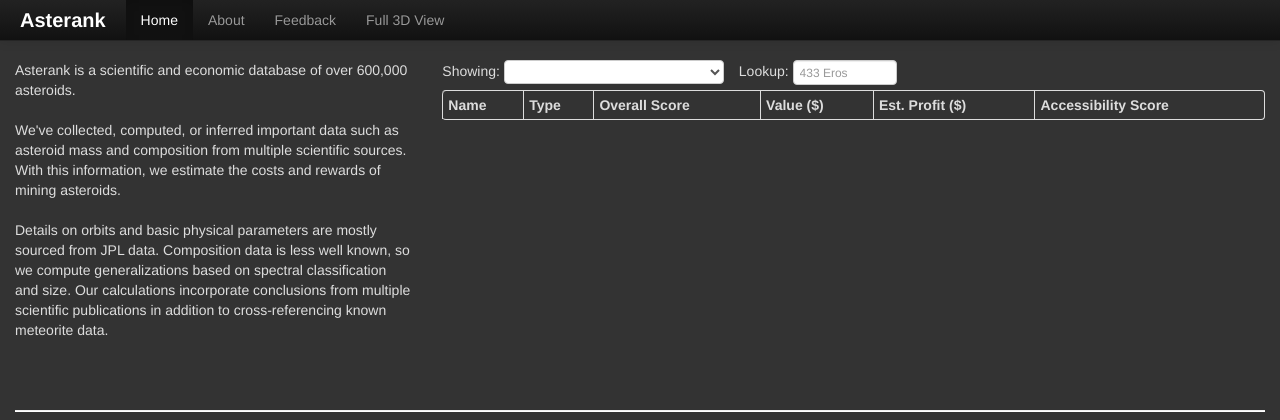
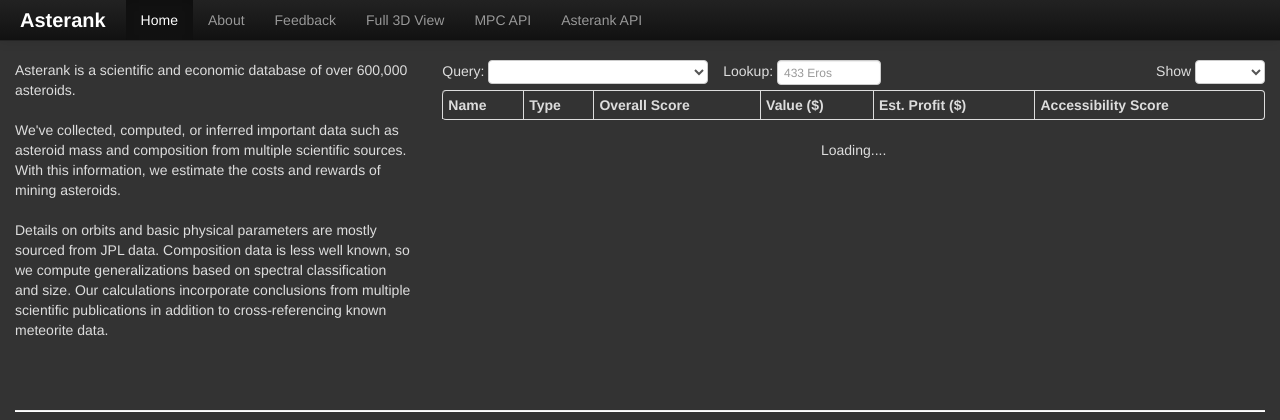
Before and after one commit to typpo/asterank, a Flask app: page / in a window 1280 px wide. Shown: the top 420 px of the page. Run offline with Flask 2, Linux system fonts and the light colour scheme; lists and menus that the app fills with data are empty; some libraries are stand-ins or nearby versions.

Commit message:
add loader etc

```diff
--- a/v2/web/static/css/main.css
+++ b/v2/web/static/css/main.css
@@ -9,3 +9,7 @@
   height: 300px;
   overflow-y: scroll;
 }
+
+#results-table-loader {
+  text-align: center;
+}
--- /dev/null
+++ b/v2/web/static/js/cache.js
@@ -0,0 +1,11 @@
+function SimpleCache(hash_fn) {
+  var me = this;
+  var cache = {};
+  me.Get = function(key) {
+    var result = cache[hash_fn(key)];
+    return result ? result : false;
+  }
+  me.Set = function(key, val) {
+    cache[hash_fn(key)] = val;
+  }
+}
--- a/v2/web/static/js/controllers.js
+++ b/v2/web/static/js/controllers.js
@@ -1,6 +1,6 @@
 function AsteroidTableCtrl($scope, $http) {
+  // Config
   $scope.rankings = [];
-  $scope.limit = 100;
   $scope.sort_orders = [
     {
       text: 'most cost effective',
@@ -19,15 +19,43 @@
       search_value: 'upcoming'
     }
   ];
-  $scope.sort_by = $scope.sort_orders[0];
+  $scope.limit_options = [100, 300, 500, 1000, 4000];
+
+  // Functions
+
+  $scope.Init = function() {
+    // Initialization
+    $scope.limit = $scope.limit_options[0];
+    $scope.sort_by = $scope.sort_orders[0];
+
+    $scope.UpdateRankings();
+  }
+
+  var rankings_cache = new SimpleCache(function(item) {
+    return item.sort_by + '|' + item.limit;
+  });
 
   $scope.UpdateRankings = function() {
-    $http.get('/api/rankings?sort_by='
-        + $scope.sort_by.search_value
-        + '&limit=' + $scope.limit)
-      .success(function(data) {
-      $scope.rankings = data;
-    });
+    var params = {
+      sort_by: $scope.sort_by.search_value,
+      limit: $scope.limit
+    };
+    var cache_result = rankings_cache.Get(params);
+    if (cache_result) {
+      $scope.rankings = cache_result;
+    }
+    else {
+      $('#results-table-loader').show();
+      $scope.rankings = [];
+      $http.get('/api/rankings?sort_by='
+          + params.sort_by
+          + '&limit='
+          + params.limit)
+        .success(function(data) {
+        $scope.rankings = data;
+        rankings_cache.Set(params, data);
+        $('#results-table-loader').hide();
+      });
+    }
   }
-  $scope.UpdateRankings(); // call for the first time
 }
--- a/v2/web/templates/base.html
+++ b/v2/web/templates/base.html
@@ -53,11 +53,22 @@
                 Full 3D View
               </a>
             </li>
+            <li>
+              <a href="#">
+                MPC API
+              </a>
+            </li>
+            <li>
+              <a href="#">
+                Asterank API
+              </a>
+            </li>
           </ul>
         </div>
       </div>
     </div>
-      {% block content %}{% endblock %}
+
+    {% block content %}{% endblock %}
 
     <script src="https://ajax.googleapis.com/ajax/libs/jquery/1.7.2/jquery.min.js"></script>
     <script src="https://ajax.googleapis.com/ajax/libs/angularjs/1.0.4/angular.min.js"></script>
--- a/v2/web/templates/blocks/main_table.html
+++ b/v2/web/templates/blocks/main_table.html
@@ -1,13 +1,18 @@
-<div ng-controller="AsteroidTableCtrl">
+<div ng-controller="AsteroidTableCtrl" ng-init="Init()">
   <div class="form-horizontal" style="height: 30px">
     <div style="float: left; display: block; margin-right: 15px;">
-      Showing:
+      Query:
       <select ng-options="x.text for x in sort_orders" ng-model="sort_by" ng-change="UpdateRankings()" style="height:24px">
       </select>
     </div>
     <div style="float: left;">
       Lookup:
       <input class="input-small" type="text" placeholder="433 Eros" style="height:15px;font-size:12px;"/>
+    </div>
+    <div style="float: right;">
+      Show
+      <select ng-options="x for x in limit_options" ng-model="limit" ng-change="UpdateRankings()" style="height:24px; width:70px;">
+      </select>
     </div>
   </div>
   <div id="results-table-container">
@@ -37,7 +42,7 @@
       <tbody>
         <tr ng-repeat="asteroid in rankings">
           <td><span ng:bind="asteroid.name | ifempty:asteroid.prov_des"></span></td>
-          <td><span ng:bind="asteroid.type"></span></td>
+          <td><span ng:bind="asteroid.spec_B"></span></td>
           <td><span ng:bind="asteroid.score | number:3"></span></td>
           <td><span ng:bind="asteroid.price | fuzzynum"></span></td>
           <td><span ng:bind="asteroid.profit | fuzzynum"></span></td>
@@ -45,5 +50,8 @@
         </tr>
       </tbody>
     </table>
+    <div id="results-table-loader" class="loader">
+      Loading....
+    </div>
   </div>
 </div>
--- a/v2/web/templates/index.html
+++ b/v2/web/templates/index.html
@@ -1,6 +1,7 @@
 {% extends "base.html" %}
 
 {% block scripts %}
+<script src="static/js/cache.js"></script>
 <script src="static/js/app.js"></script>
 <script src="static/js/controllers.js"></script>
 {% endblock %}
```
